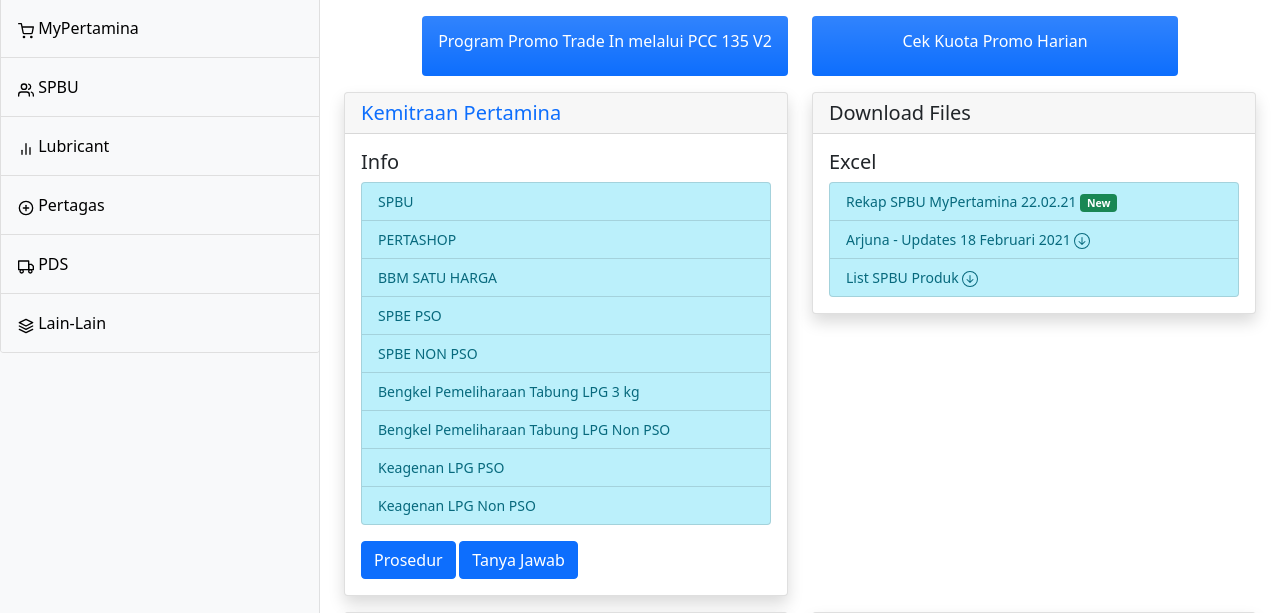
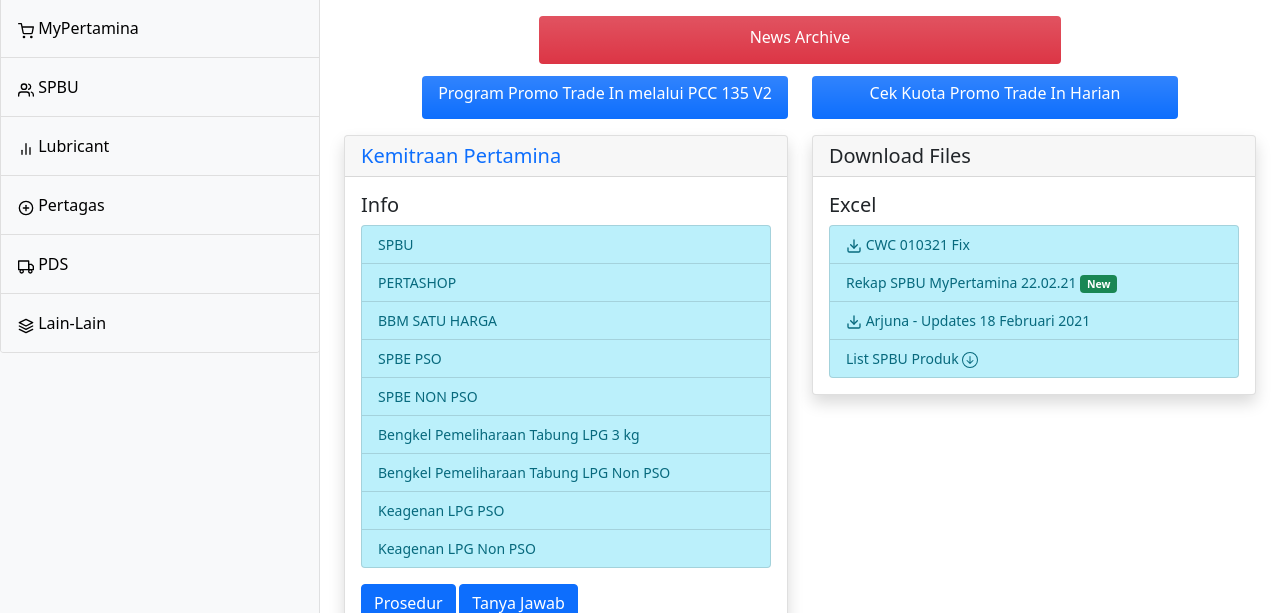
Before and after one commit to gunawanzakiahhalim/ci4login, a CodeIgniter 4 app: the page made by app/Views/info/index.php in a window 1280 px wide. Shown: the part 185-798 px from the top of the page. Run offline with PHP 8.4 and a stand-in for CodeIgniter, Linux system fonts and the light colour scheme; the template is opened without the code that fills it, so the values that code supplies are empty; some libraries are stand-ins or nearby versions.

Commit message:
modified file.php

```diff
--- a/app/Views/info/file.php
+++ b/app/Views/info/file.php
@@ -1,11 +1,22 @@
+<div class="row justify-content-center mb-1">
+  <div class="col-md-7">
+  <div class="p-2 mb-2 bg-danger bg-gradient rounded text-center">
+  <a href="https://rensi135.000webhostapp.com/news" target="_blank" class="text-white text-decoration-none">
+  <h6 class="pt-1">News Archive</h6>
+  </a>
+  </div>
+  </div>
+</div>
+
 <div class="row justify-content-center mb-2">
   <div class="col-md-5">
-  <div class="p-3 mb-2 bg-primary bg-gradient rounded text-center"><a href="https://arjunadigital.000webhostapp.com/promo/tradein/pdf/Program%20Promo%20Trade%20In%20melalui%20PCC%20135%20V2.pdf" target="_blank" class="text-white text-decoration-none "><h6>Program Promo Trade In melalui PCC 135 V2</h6></a></div>
+  <div class="p-2 mb-2 bg-primary bg-gradient rounded text-center"><a href="https://arjunadigital.000webhostapp.com/promo/tradein/pdf/Program%20Promo%20Trade%20In%20melalui%20PCC%20135%20V2.pdf" target="_blank" class="text-white text-decoration-none "><h6>Program Promo Trade In melalui PCC 135 V2</h6></a></div>
   </div>
   <div class="col-md-5">
-  <div class="p-3 mb-2 bg-primary bg-gradient rounded text-center"><a href="https://ops4.000webhostapp.com/" target="_blank" class="text-white text-decoration-none"><h6>Cek Kuota Promo Harian</h6></a></div>
+  <div class="p-2 mb-2 bg-primary bg-gradient rounded text-center"><a href="https://ops4.000webhostapp.com/" target="_blank" class="text-white text-decoration-none"><h6>Cek Kuota Promo Trade In Harian</h6></a></div>
   </div>
 </div>
+
 <div class="row mb-3">
   <div class="col-md-6">
     <div class="card shadow">
@@ -34,16 +45,19 @@
       <div class="card-body">
         <h5 class="card-title">Excel</h5>
         <div class="list-group">
+          <a href="https://spbumypertamina.000webhostapp.com/xlsx/CWC%20010321%20Fix.xlsx" target="_blank" class="list-group-item list-group-item-action list-group-item-info">
+          <span data-feather="download"></span>
+          CWC 010321 Fix
+          </a>
           <a href="https://spbumypertamina.000webhostapp.com/xlsx/Rekap%20SPBU%20MyPertamina%2022.02.21.xlsx" target="_blank" class="list-group-item list-group-item-action list-group-item-info">Rekap SPBU MyPertamina 22.02.21
             <?php $timeTarget = 1614826654; ?>
             <?php if ($timeTarget > time()) : ?>
               <span class="badge bg-success">New</span>
             <?php endif; ?>
           </a>
-          <a href="https://chanelsosmed.000webhostapp.com/xlsx/Arjuna%20-%20Updates%2018%20Februari%202021.xlsx" target="_blank" class="list-group-item list-group-item-action list-group-item-info">Arjuna - Updates 18 Februari 2021
-            <svg xmlns="http://www.w3.org/2000/svg" width="16" height="16" fill="currentColor" class="bi bi-arrow-down-circle" viewBox="0 0 16 16">
-              <path fill-rule="evenodd" d="M1 8a7 7 0 1 0 14 0A7 7 0 0 0 1 8zm15 0A8 8 0 1 1 0 8a8 8 0 0 1 16 0zM8.5 4.5a.5.5 0 0 0-1 0v5.793L5.354 8.146a.5.5 0 1 0-.708.708l3 3a.5.5 0 0 0 .708 0l3-3a.5.5 0 0 0-.708-.708L8.5 10.293V4.5z" />
-            </svg>
+          <a href="https://chanelsosmed.000webhostapp.com/xlsx/Arjuna%20-%20Updates%2018%20Februari%202021.xlsx" target="_blank" class="list-group-item list-group-item-action list-group-item-info">
+          <span data-feather="download"></span>
+          Arjuna - Updates 18 Februari 2021
           </a>
           <a href="https://spbumypertamina.000webhostapp.com/xlsx/list%20spbu%20produk.xlsx" target="_blank" class="list-group-item list-group-item-action list-group-item-info">List SPBU Produk
             <svg xmlns="http://www.w3.org/2000/svg" width="16" height="16" fill="currentColor" class="bi bi-arrow-down-circle" viewBox="0 0 16 16">
```
